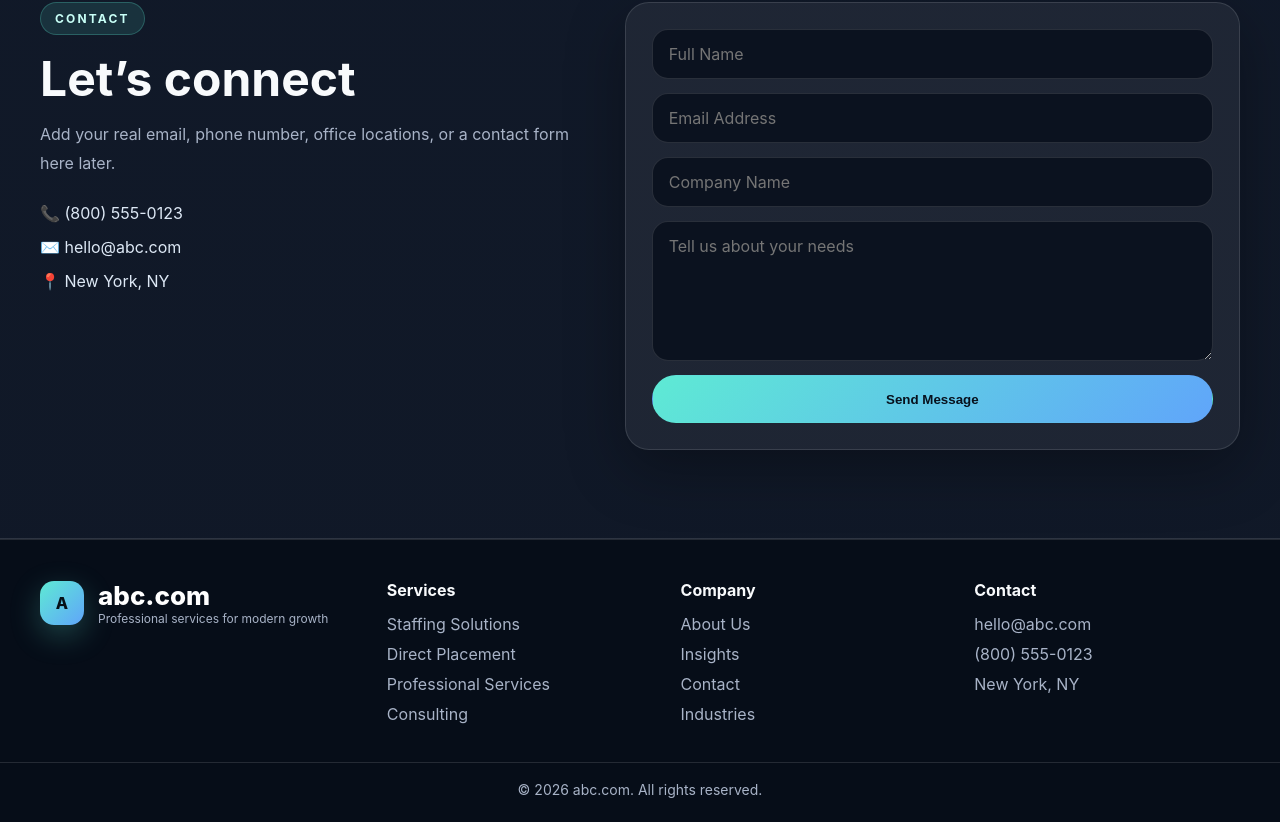
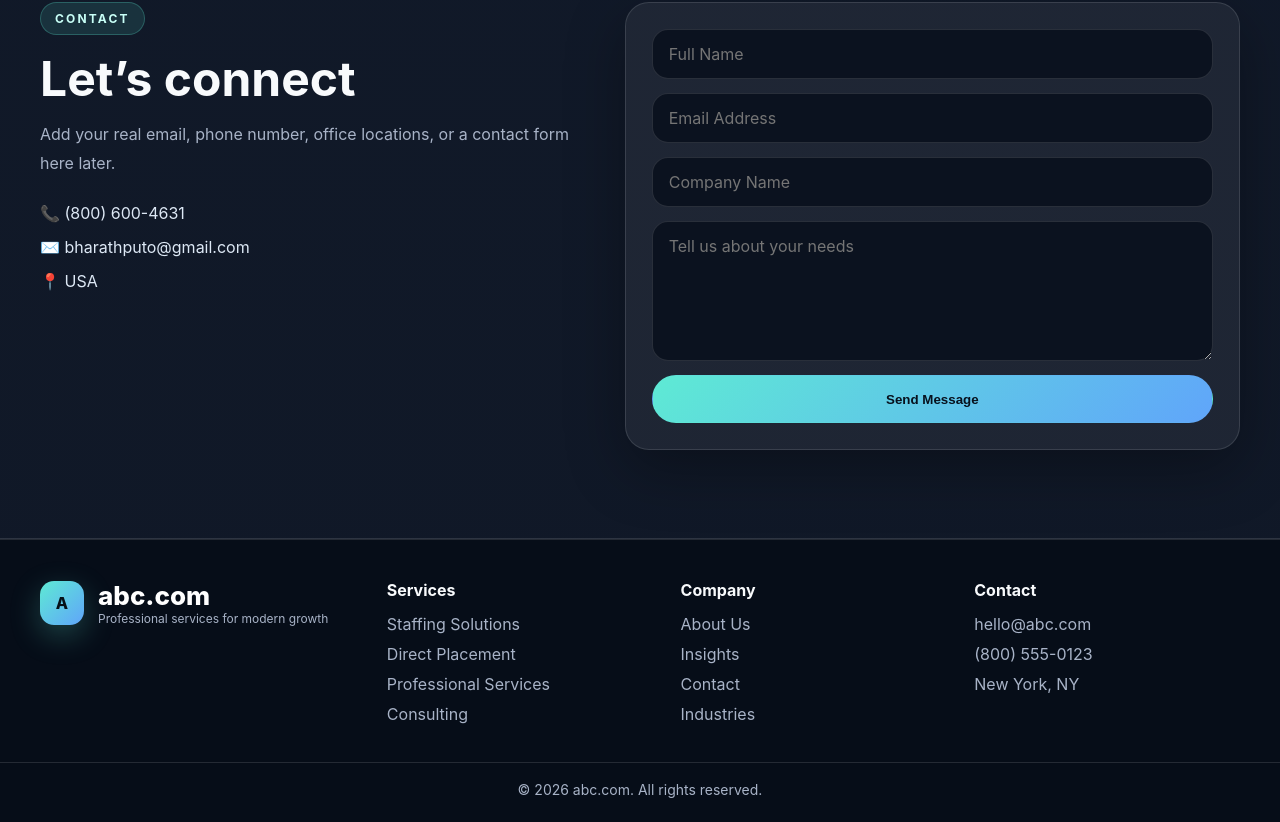
Before and after one commit to peddabharathmiriyala-lgtm/ABC.COM, a React (Vite) app: page / in a window 1280 px wide. Shown: the part 4834-5656 px from the top of the page. Built offline with nearby package versions, Linux system fonts and the light colour scheme.

Commit message:
Update App.jsx

```diff
--- a/App.jsx
+++ b/App.jsx
@@ -370,9 +370,9 @@ function Contact() {
           </p>
 
           <div className="contact-list">
-            <div>📞 (800) 555-0123</div>
-            <div>✉️ hello@abc.com</div>
-            <div>📍 New York, NY</div>
+            <div>📞 (800) 600-4631</div>
+            <div>✉️ bharathputo@gmail.com</div>
+            <div>📍 USA</div>
           </div>
         </div>
 
```
